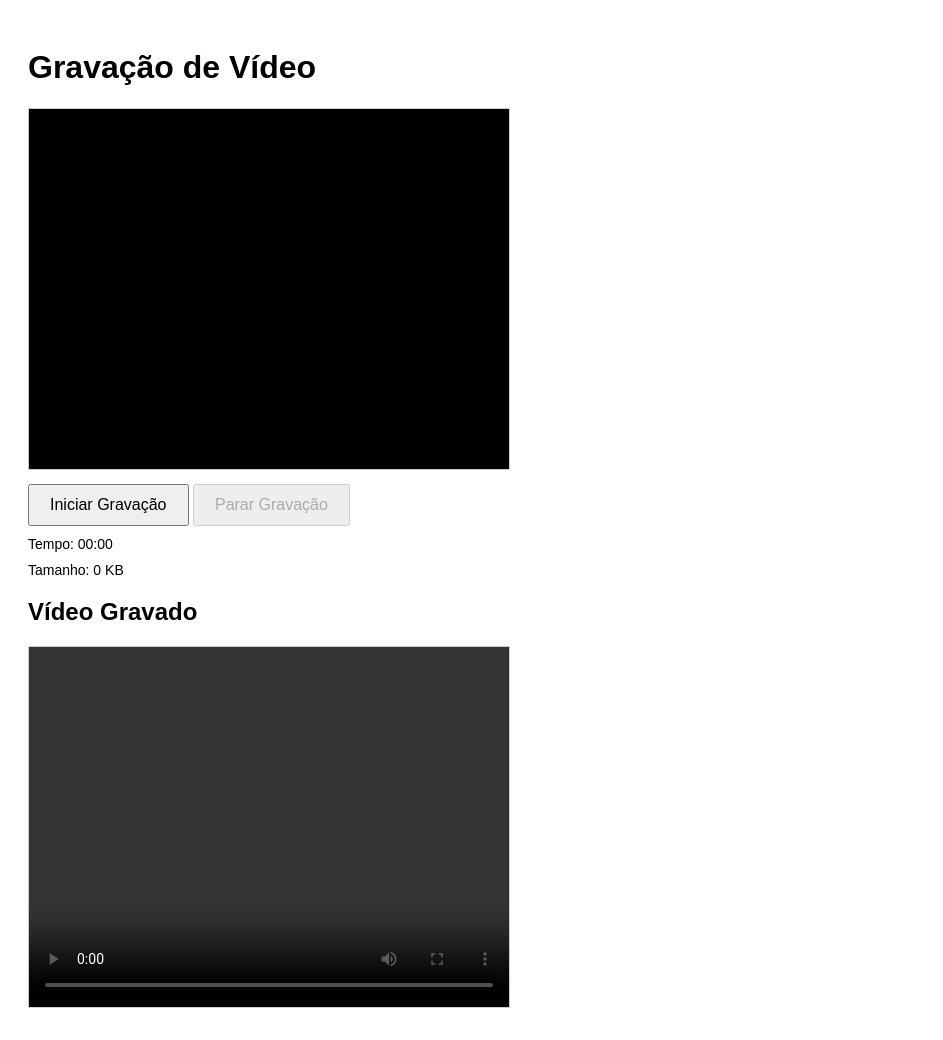
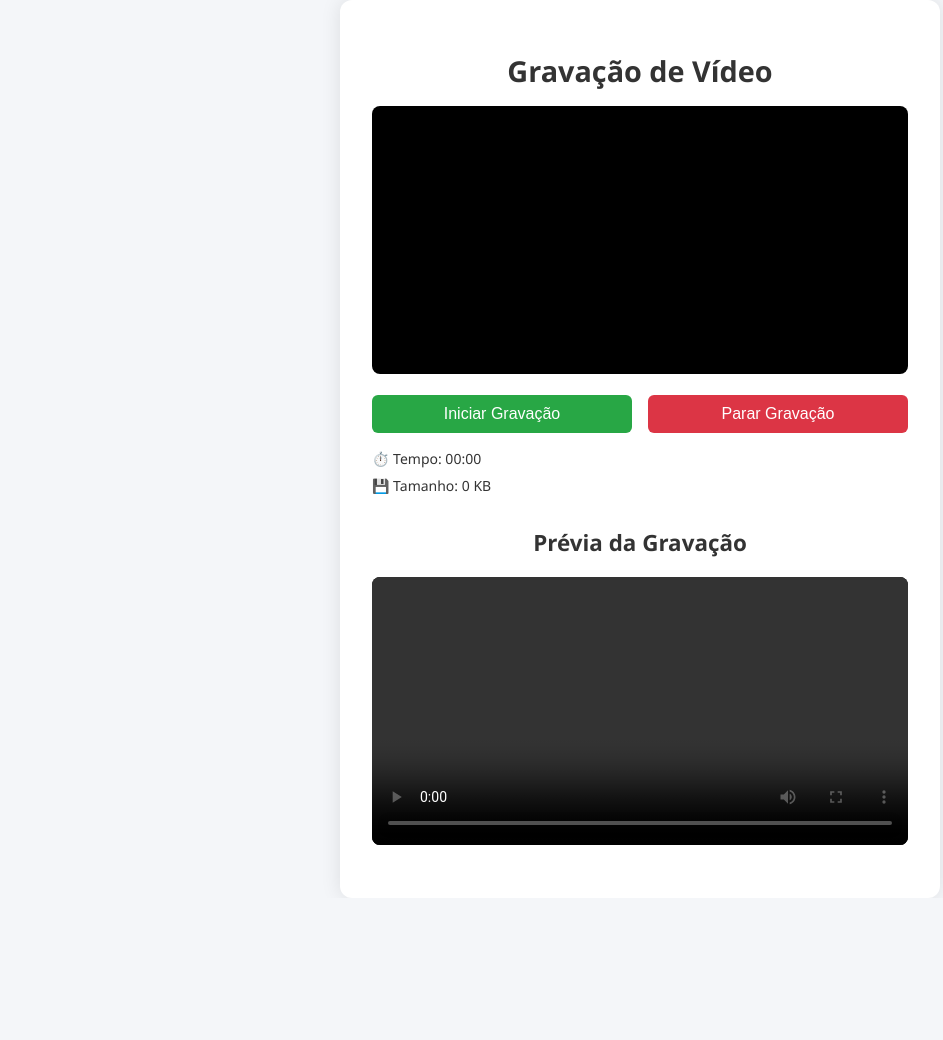
Before and after one commit to alessandrodesign/mp3, a PHP site: page /resource/views/video/recording.php in a window 1280 px wide. Shown: the whole page, without its empty margins (0-943 px from the left). After the commit the page ends 845 px from the top, so only its background shows below. Run offline with PHP 8.4, Linux system fonts and the light colour scheme; some libraries are stand-ins or nearby versions.

Commit message:
feat: melhora na interface e funcionalidade de gravação de vídeo (main)
Melhorias significativas na interface do usuário para a
gravação de vídeo, incluindo responsividade e estilos
modernos.  Ajustes na lógica de gravação para melhor
controle do tempo e tamanho do arquivo, com mensagens de
feedback ao usuário.  Tratamento de erros aprimorado.

```diff
--- a/resource/views/video/recording.php
+++ b/resource/views/video/recording.php
@@ -2,32 +2,128 @@
 <html lang="pt-BR">
 <head>
     <meta charset="UTF-8" />
-    <meta name="viewport" content="width=device-width, initial-scale=1" />
+    <meta name="viewport" content="width=device-width, initial-scale=1.0" />
     <title>Gravação de Vídeo</title>
     <style>
-        body { font-family: Arial, sans-serif; padding: 20px; }
-        video { border: 1px solid #ccc; width: 480px; height: 360px; background: black; }
-        button { margin-top: 10px; padding: 10px 20px; font-size: 16px; }
-        #status { margin-top: 10px; }
-        #timer { margin-top: 10px; font-size: 14px; }
-        #size { margin-top: 10px; font-size: 14px; }
+        * {
+            box-sizing: border-box;
+        }
+
+        body {
+            margin: 0;
+            padding: 0;
+            font-family: 'Segoe UI', Tahoma, Geneva, Verdana, sans-serif;
+            background-color: #f4f6f9;
+            color: #333;
+            display: flex;
+            justify-content: center;
+            align-items: center;
+            min-height: 100vh;
+        }
+
+        main {
+            background: #fff;
+            padding: 2rem;
+            border-radius: 12px;
+            box-shadow: 0 0 20px rgba(0, 0, 0, 0.1);
+            max-width: 600px;
+            width: 100%;
+        }
+
+        h1 {
+            text-align: center;
+            margin-bottom: 1rem;
+            font-size: 1.8rem;
+        }
+
+        video {
+            width: 100%;
+            max-height: 360px;
+            background: black;
+            border-radius: 8px;
+            margin-bottom: 1rem;
+        }
+
+        .controls {
+            display: flex;
+            justify-content: space-between;
+            gap: 1rem;
+            margin-bottom: 1rem;
+        }
+
+        button {
+            flex: 1;
+            padding: 10px;
+            font-size: 16px;
+            border: none;
+            border-radius: 6px;
+            cursor: pointer;
+            transition: background 0.3s ease;
+        }
+
+        button#startBtn {
+            background-color: #28a745;
+            color: white;
+        }
+
+        button#startBtn:hover {
+            background-color: #218838;
+        }
+
+        button#stopBtn {
+            background-color: #dc3545;
+            color: white;
+        }
+
+        button#stopBtn:hover {
+            background-color: #c82333;
+        }
+
+        .info {
+            font-size: 14px;
+            margin-top: 0.5rem;
+        }
+
+        #status {
+            margin-top: 1rem;
+            font-weight: bold;
+        }
+
+        h2 {
+            margin-top: 2rem;
+            font-size: 1.4rem;
+            text-align: center;
+        }
+
+        @media (max-width: 600px) {
+            main {
+                padding: 1rem;
+            }
+            .controls {
+                flex-direction: column;
+            }
+        }
     </style>
 </head>
 <body>
 
+<main>
     <h1>Gravação de Vídeo</h1>
 
-<video id="preview" autoplay muted></video>
-<br />
+    <video id="preview" autoplay muted playsinline></video>
+
+    <div class="controls">
         <button id="startBtn">Iniciar Gravação</button>
         <button id="stopBtn" disabled>Parar Gravação</button>
+    </div>
 
+    <div class="info" id="timer">⏱️ Tempo: 00:00</div>
+    <div class="info" id="size">💾 Tamanho: 0 KB</div>
     <div id="status"></div>
-<div id="timer">Tempo: 00:00</div>
-<div id="size">Tamanho: 0 KB</div>
 
-<h2>Vídeo Gravado</h2>
+    <h2>Prévia da Gravação</h2>
     <video id="recorded" controls></video>
+</main>
 
 <script>
     const preview = document.getElementById('preview');
@@ -40,11 +136,10 @@
 
     let mediaRecorder;
     let recordedChunks = [];
-    const maxRecordingTime = 10000; // 10 segundos
-    const maxSizeBytes = 2 * 1024 * 1024; // 2MB
     let currentSizeBytes = 0;
-    let startTime;
     let timerInterval;
+    const maxRecordingTime = 10000;
+    const maxSizeBytes = 2 * 1024 * 1024;
 
     function formatTime(ms) {
         const seconds = Math.floor((ms / 1000) % 60).toString().padStart(2, '0');
@@ -53,43 +148,40 @@
     }
 
     function formatSize(bytes) {
-        const kb = bytes / 1024;
-        return `${kb.toFixed(0)} KB`;
+        return `${(bytes / 1024).toFixed(0)} KB`;
     }
 
-    async function init() {
+    async function initMedia() {
         try {
             const stream = await navigator.mediaDevices.getUserMedia({ video: true, audio: true });
             preview.srcObject = stream;
-
             mediaRecorder = new MediaRecorder(stream);
 
             mediaRecorder.ondataavailable = e => {
                 if (e.data.size > 0) {
+                    recordedChunks.push(e.data);
                     currentSizeBytes += e.data.size;
-                    sizeDisplay.textContent = `Tamanho: ${formatSize(currentSizeBytes)}`;
+                    sizeDisplay.textContent = `💾 Tamanho: ${formatSize(currentSizeBytes)}`;
 
                     if (currentSizeBytes > maxSizeBytes) {
-                        stopRecording('Tamanho máximo atingido!');
-                        return;
+                        stopRecording('⚠️ Tamanho máximo atingido!');
                     }
-                    recordedChunks.push(e.data);
                 }
             };
 
             mediaRecorder.onstop = async () => {
                 clearInterval(timerInterval);
                 const blob = new Blob(recordedChunks, { type: 'video/webm' });
+                recorded.src = URL.createObjectURL(blob);
+
+                // Reset
                 recordedChunks = [];
                 currentSizeBytes = 0;
 
-                // Mostrar vídeo gravado localmente
-                recorded.src = URL.createObjectURL(blob);
-
-                // Enviar para o servidor
-                status.textContent = 'Enviando vídeo...';
+                // Envio
+                status.textContent = '📤 Enviando vídeo...';
                 const formData = new FormData();
-                formData.append('video', blob, 'recorded.webm');
+                formData.append('video', blob, 'gravado.webm');
 
                 try {
                     const response = await fetch('/video/upload', {
@@ -97,31 +189,41 @@
                         body: formData
                     });
                     const result = await response.text();
-                    status.textContent = 'Upload concluído: ' + result;
+                    status.textContent = '✅ Upload concluído: ' + result;
                 } catch (err) {
-                    status.textContent = 'Erro no upload: ' + err.message;
+                    status.textContent = '❌ Erro no upload: ' + err.message;
                 }
             };
 
-            function startRecording() {
+            startBtn.onclick = () => {
+                recordedChunks = [];
+                currentSizeBytes = 0;
                 mediaRecorder.start();
                 startBtn.disabled = true;
                 stopBtn.disabled = false;
-                status.textContent = 'Gravando...';
-                startTime = Date.now();
+                status.textContent = '🔴 Gravando...';
+                const startTime = Date.now();
 
                 timerInterval = setInterval(() => {
-                    const elapsedTime = Date.now() - startTime;
-                    timerDisplay.textContent = `Tempo: ${formatTime(elapsedTime)}`;
-
-                    if (elapsedTime >= maxRecordingTime) {
-                        stopRecording('Tempo limite atingido!');
+                    const elapsed = Date.now() - startTime;
+                    timerDisplay.textContent = `⏱️ Tempo: ${formatTime(elapsed)}`;
+                    if (elapsed >= maxRecordingTime) {
+                        stopRecording('⏳ Tempo limite atingido!');
                     }
                 }, 100);
+            };
+
+            stopBtn.onclick = () => {
+                stopRecording('🛑 Gravação encerrada');
+            };
+
+        } catch (err) {
+            alert('🚫 Erro ao acessar câmera/microfone: ' + err.message);
+        }
     }
 
-            function stopRecording(message = 'Parando gravação...') {
-                if (mediaRecorder.state === 'recording') {
+    function stopRecording(message) {
+        if (mediaRecorder && mediaRecorder.state === 'recording') {
             mediaRecorder.stop();
             startBtn.disabled = false;
             stopBtn.disabled = true;
@@ -130,19 +232,7 @@
         }
     }
 
-            startBtn.onclick = () => {
-                startRecording();
-            };
-
-            stopBtn.onclick = () => {
-                stopRecording('Parando gravação...');
-            };
-        } catch (err) {
-            alert('Erro ao acessar câmera/microfone: ' + err.message);
-        }
-    }
-
-    init();
+    initMedia();
 </script>
 
 </body>
```
Lines whose indentation alone changed are shown as unchanged.
